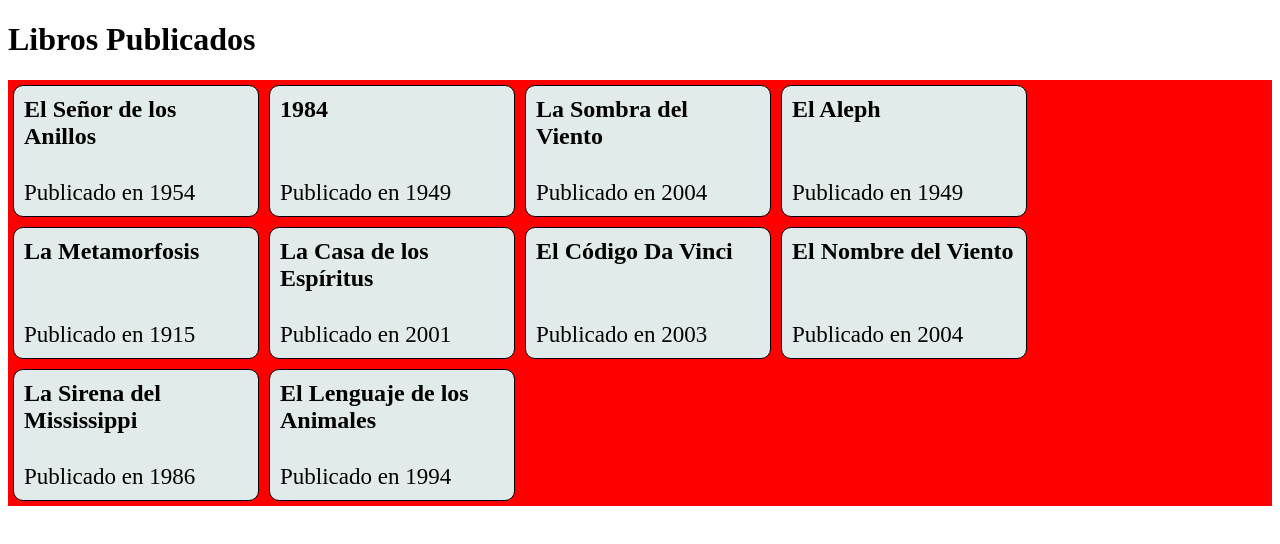
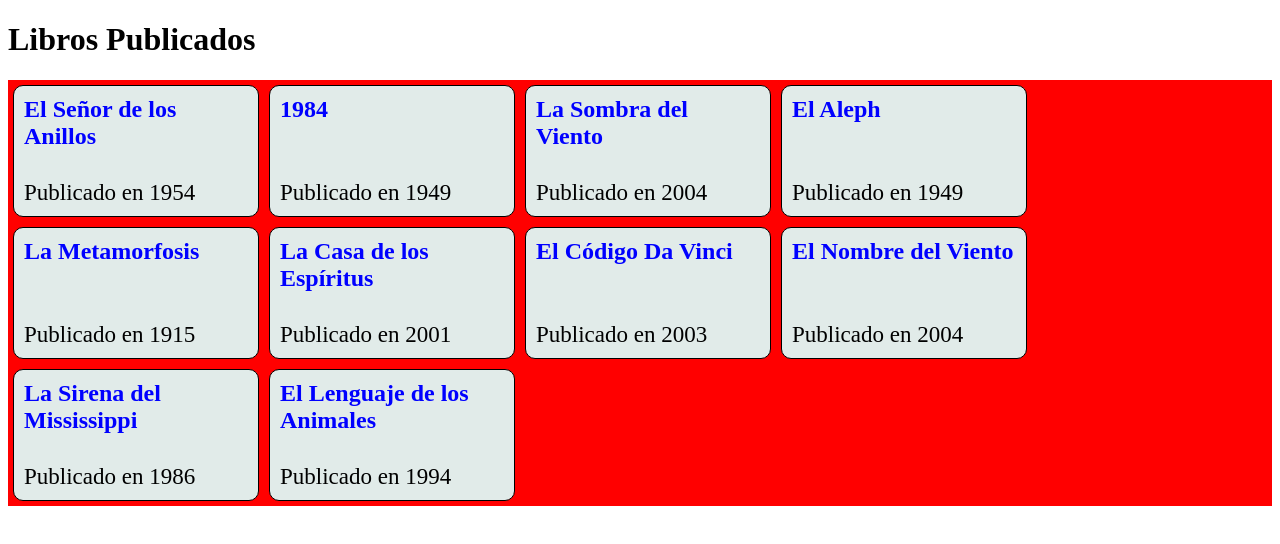
Before and after one commit to m3lb1z/in-react-esencial-example, a React (Vite) app: page / in a window 1280 px wide. Shown: the top 544 px of the page. Built offline with nearby package versions, Linux system fonts and the light colour scheme.

Commit message:
utilizando la libreria styled-components para crear mini-componentes con estilos propios de diseño

```diff
--- a/package.json
+++ b/package.json
@@ -11,7 +11,8 @@
   },
   "dependencies": {
     "react": "^18.2.0",
-    "react-dom": "^18.2.0"
+    "react-dom": "^18.2.0",
+    "styled-components": "^6.1.11"
   },
   "devDependencies": {
     "@types/react": "^18.2.43",
--- a/src/components/Libro/Libro.jsx
+++ b/src/components/Libro/Libro.jsx
@@ -1,11 +1,20 @@
 import "./Libro.css";
 import PropTypes from "prop-types";
+import { styled } from "styled-components";
 
 const Libro = ({ libro }) => {
+  const Titulo = styled.h2`
+    display: block;
+    padding: 0;
+    color: blue;
+    margin: 0;
+    flex-basis: 100%;
+  `;
+
   return (
     <>
       <div className="item">
-        <h2>{libro.titulo}</h2>
+        <Titulo>{libro.titulo}</Titulo>
         <span>Publicado en {libro.publicado}</span>
       </div>
     </>
```
Also changed, not shown: 1 other file (tests, documents, lock files or other folders).
